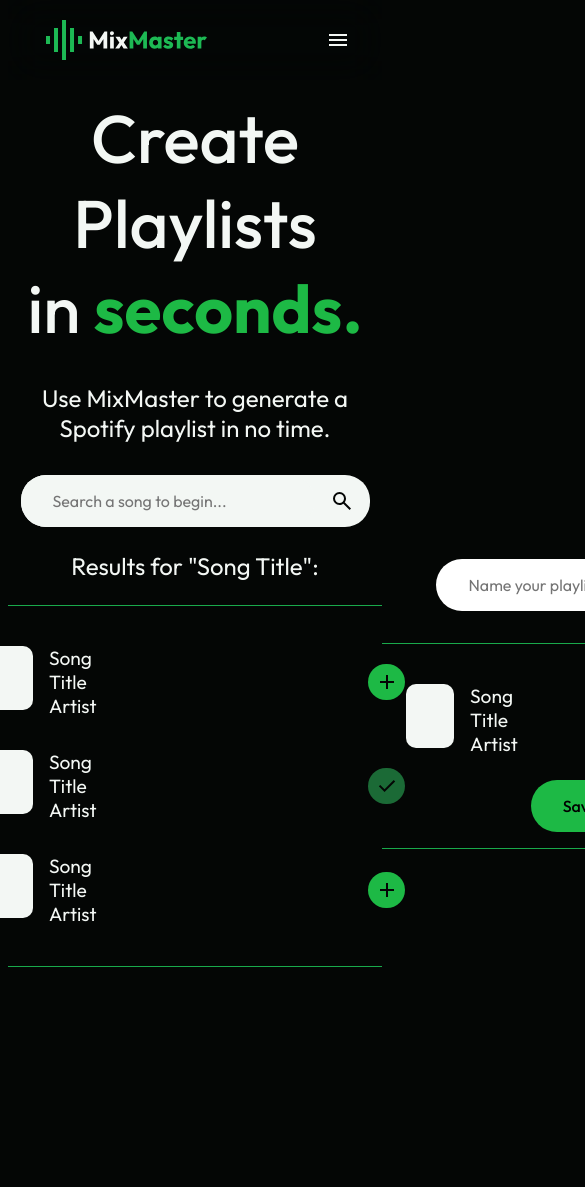
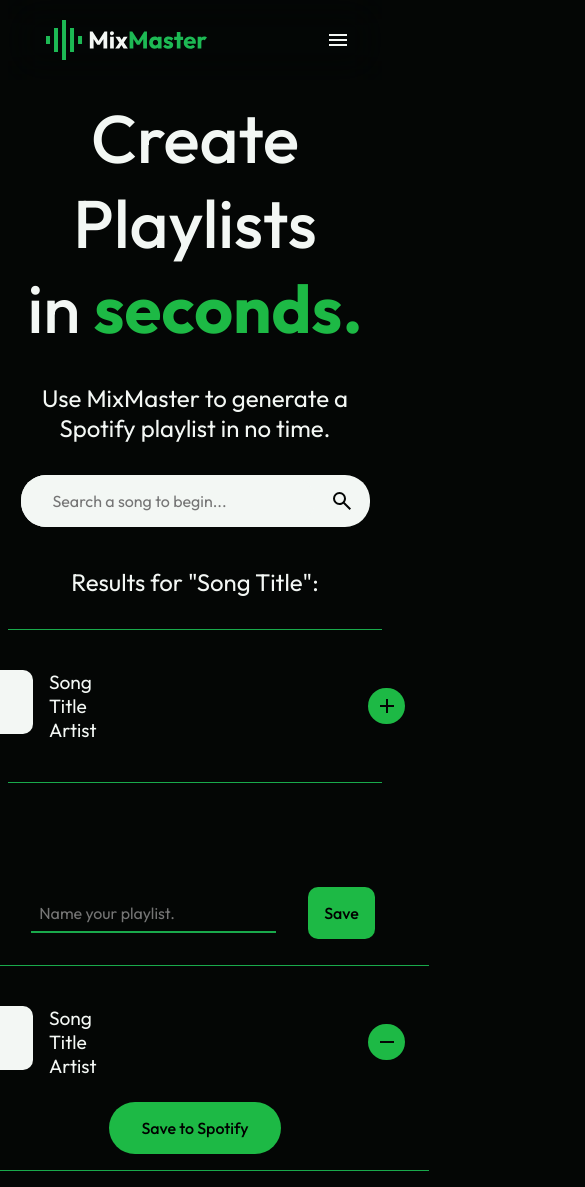
Before and after one commit to rbrickmn/mixmaster-app, a React (Vite) app: page / in a window 390 px wide. Shown: the top 1187 px of the page, 585 px wide, since content can reach past the window. Before the commit the page ends 983 px from the top, so only its background shows below. Built offline with nearby package versions, Linux system fonts and the light colour scheme.

Commit message:
Add responsive design to SearchResults

```diff
--- a/src/components/App.module.css
+++ b/src/components/App.module.css
@@ -26,6 +26,13 @@
 @media (max-width: 1280px) {
   .Container {
     max-width: 1024px;
+  }
+
+  .ResultsPlaylist {
+    flex-direction: column;
+    align-items: center;
+    align-content: center;
+    justify-content: center;
   }
 }
 
--- a/src/components/Playlist/Playlist.module.css
+++ b/src/components/Playlist/Playlist.module.css
@@ -36,12 +36,14 @@
 }
 
 .PlaylistNameInput {
-  padding: 1rem 2rem;
-  margin: 1rem;
+  padding: 0.5rem;
+  margin: 1rem 2rem 1rem 1rem;
   border: none;
+  border-bottom: 2px solid var(--accent);
   outline: none;
-  border-radius: 30px;
+  background: none;
   font-size: 1rem;
+  color: var(--text);
 }
 
 .SubmitName {
--- a/src/components/SearchResults/SearchResults.jsx
+++ b/src/components/SearchResults/SearchResults.jsx
@@ -29,46 +29,6 @@ function SearchResults() {
               </button>
             </div>
           </div>
-
-          <div className={styles.SongResult}>
-            <div className={styles.SongContainer}>
-              <div className={styles.AlbumCover}></div>
-              <div className={styles.SongInfo}>
-                <p className={styles.SongTitle}>Song Title</p>
-                <p className={styles.SongArtist}>Artist</p>
-              </div>
-            </div>
-
-            <div className={styles.ButtonContainer}>
-              <button className={`${styles.AddBtn} ${styles.Checked}`}>
-                <img
-                  className={styles.AddIcon}
-                  src="src\assets\check.svg"
-                  alt="Add Song Button"
-                />
-              </button>
-            </div>
-          </div>
-
-          <div className={styles.SongResult}>
-            <div className={styles.SongContainer}>
-              <div className={styles.AlbumCover}></div>
-              <div className={styles.SongInfo}>
-                <p className={styles.SongTitle}>Song Title</p>
-                <p className={styles.SongArtist}>Artist</p>
-              </div>
-            </div>
-
-            <div className={styles.ButtonContainer}>
-              <button className={styles.AddBtn}>
-                <img
-                  className={styles.AddIcon}
-                  src="src\assets\add.svg"
-                  alt="Add Song Button"
-                />
-              </button>
-            </div>
-          </div>
         </div>
 
         <hr />
--- a/src/components/SearchResults/SearchResults.module.css
+++ b/src/components/SearchResults/SearchResults.module.css
@@ -18,7 +18,8 @@
 }
 
 .ResultsTitle {
-  margin: 0.5rem 0;
+  margin: 1rem;
+  padding: 0.5rem 0.5rem 0 0.5rem;
   vertical-align: middle;
 }
 
@@ -49,8 +50,8 @@
 }
 
 .AlbumCover {
-  height: 4em;
-  width: 4rem;
+  height: 64px;
+  width: 64px;
   background-color: var(--text);
   border-radius: 10px;
   vertical-align: middle;
@@ -78,3 +79,9 @@
 .Checked {
   background-color: var(--secondary);
 }
+
+@media (max-width: 1280px) {
+  .SearchResultsWrapper {
+    margin-bottom: 5rem;
+  }
+}
```
